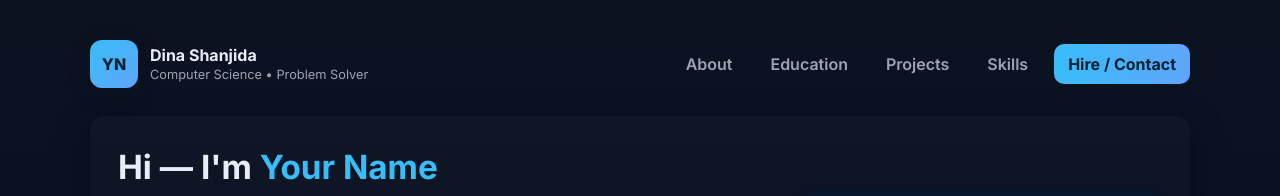
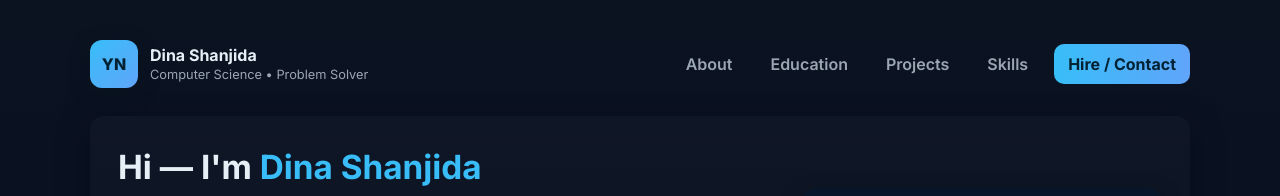
Before and after one commit to Dina-Shanjida/Dina-Shanjida.github.io, a plain HTML site: page index.html in a window 1280 px wide. Shown: the top 196 px of the page. Drawn offline with Linux system fonts and the light colour scheme.

Commit message:
Name added

```diff
--- a/index.html
+++ b/index.html
@@ -191,7 +191,7 @@
 
       <section class="hero-card hero">
         <div class="intro">
-          <h2>Hi — I'm <span style="color:var(--accent)">Your Name</span></h2>
+          <h2>Hi — I'm <span style="color:var(--accent)">Dina Shanjida</span></h2>
           <p class="lead">A Computer Science student who builds thoughtful, reliable web apps and embedded systems. I love turning ideas into polished products — with performance and clean code in mind.</p>
 
           <div class="meta">
```
